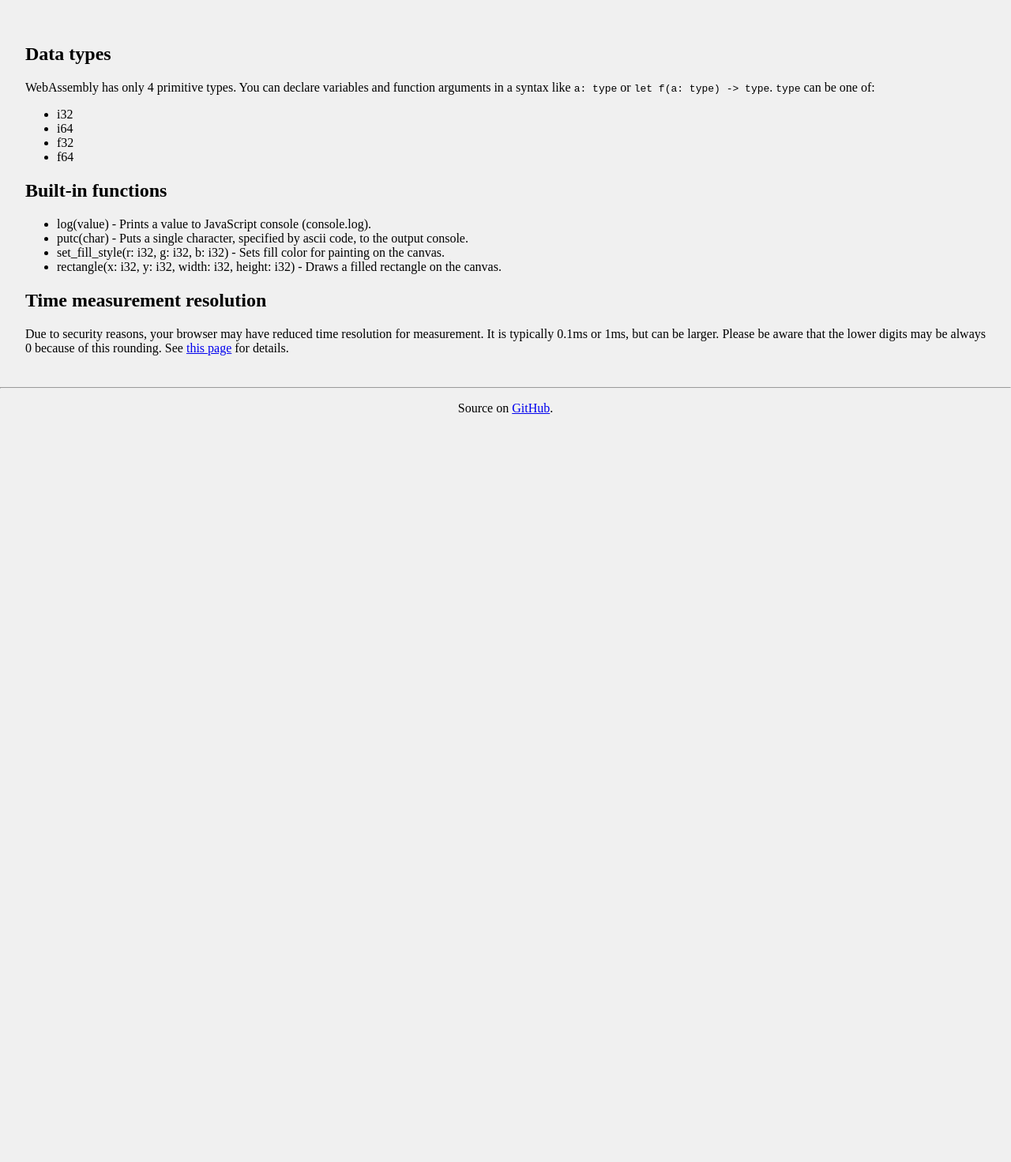
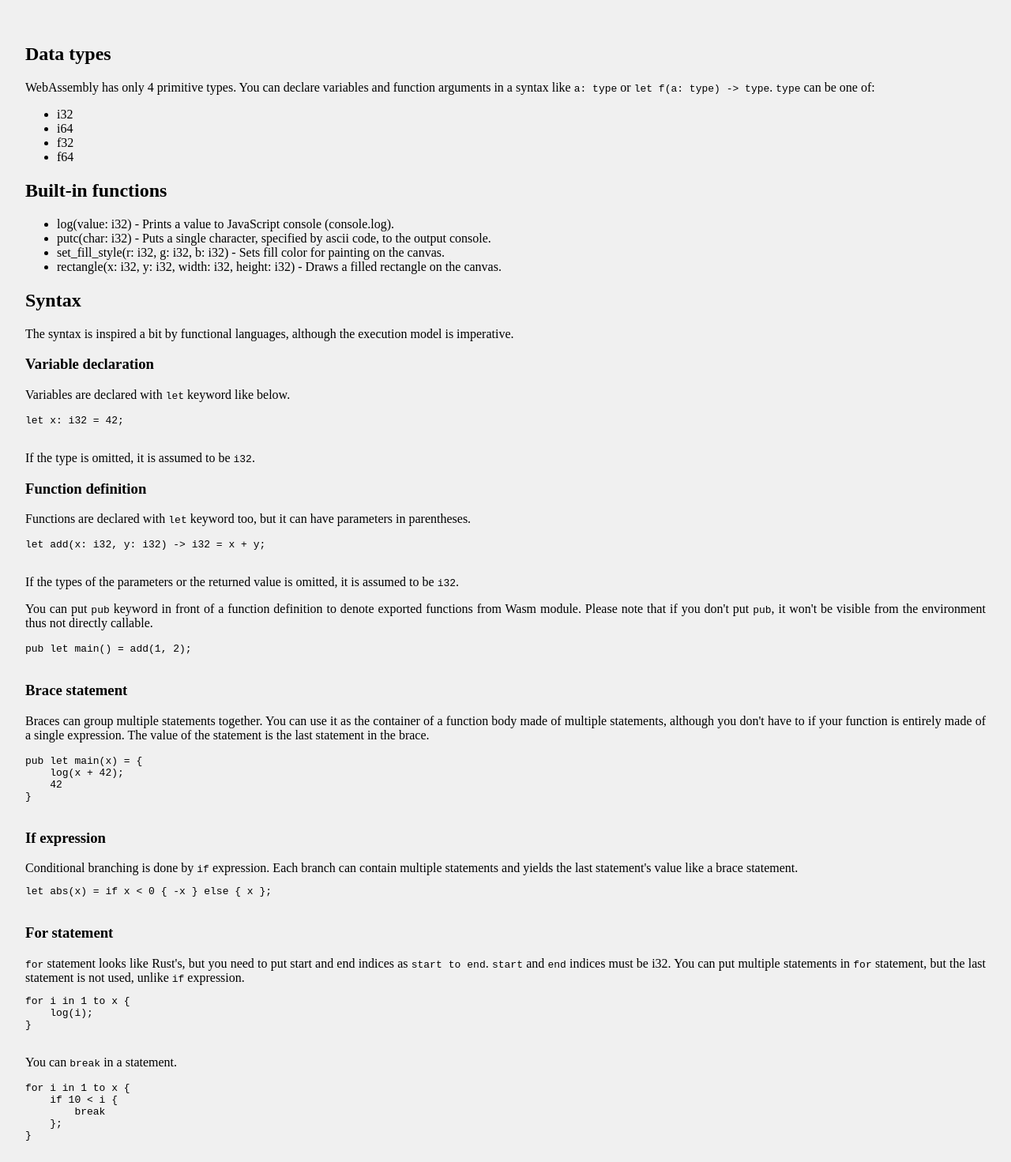
Before and after one commit to msakuta/wascal, a website built with webpack: page wasm/index.html in a window 1280 px wide. Shown: the part 1289-2760 px from the top of the page at 79% size. Before the commit the page ends 1831 px from the top, so only its background shows below. Built offline with nearby package versions, Linux system fonts and the light colour scheme.

Commit message:
Add syntax to the web page description

```diff
--- a/wasm/index.html
+++ b/wasm/index.html
@@ -79,11 +79,95 @@
             <h2>Built-in functions</h2>
 
             <ul>
-            <li>log(value) - Prints a value to JavaScript console (console.log).</li>
-            <li>putc(char) - Puts a single character, specified by ascii code, to the output console.</li>
+            <li>log(value: i32) - Prints a value to JavaScript console (console.log).</li>
+            <li>putc(char: i32) - Puts a single character, specified by ascii code, to the output console.</li>
             <li>set_fill_style(r: i32, g: i32, b: i32) - Sets fill color for painting on the canvas.</li>
             <li>rectangle(x: i32, y: i32, width: i32, height: i32) - Draws a filled rectangle on the canvas.</li>
             </ul>
+
+            <h2>Syntax</h2>
+            The syntax is inspired a bit by functional languages, although the execution model is imperative.
+            <h3>Variable declaration</h3>
+            <p>
+                Variables are declared with <tt>let</tt> keyword like below.
+            </p>
+
+            <pre>
+let x: i32 = 42;
+            </pre>
+
+            <p>
+            If the type is omitted, it is assumed to be <tt>i32</tt>.
+            </p>
+
+            <h3>Function definition</h3>
+            <p>
+            Functions are declared with <tt>let</tt> keyword too, but it can have parameters in parentheses.
+            </p>
+
+            <pre>
+let add(x: i32, y: i32) -> i32 = x + y;
+            </pre>
+
+            <p>
+            If the types of the parameters or the returned value is omitted, it is assumed to be <tt>i32</tt>.
+            </p>
+
+            <p>
+            You can put <tt>pub</tt> keyword in front of a function definition to denote exported functions from Wasm module.
+            Please note that if you don't put <tt>pub</tt>, it won't be visible from the environment thus not directly callable.
+            </p>
+
+            <pre>
+pub let main() = add(1, 2);
+            </pre>
+
+            <h3>Brace statement</h3>
+            <p>
+            Braces can group multiple statements together.
+            You can use it as the container of a function body made of multiple statements, although you don't have to
+            if your function is entirely made of a single expression.
+            The value of the statement is the last statement in the brace.
+            </p>
+
+            <pre>
+pub let main(x) = {
+    log(x + 42);
+    42
+}
+            </pre>
+
+            <h3>If expression</h3>
+            Conditional branching is done by <tt>if</tt> expression.
+            Each branch can contain multiple statements and yields the last statement's value like a brace statement.
+
+            <pre>
+let abs(x) = if x < 0 { -x } else { x };
+            </pre>
+
+            <h3>For statement</h3>
+            <tt>for</tt> statement looks like Rust's, but you need to put start and end indices as <tt>start to end</tt>.
+            <tt>start</tt> and <tt>end</tt> indices must be i32.
+            You can put multiple statements in <tt>for</tt> statement,
+            but the last statement is not used, unlike <tt>if</tt> expression.
+
+            <pre>
+for i in 1 to x {
+    log(i);
+}
+            </pre>
+
+            <p>
+            You can <tt>break</tt> in a statement.
+            </p>
+
+            <pre>
+for i in 1 to x {
+    if 10 < i {
+        break
+    };
+}
+            </pre>
 
             <h2 id="Time">Time measurement resolution</h2>
             Due to security reasons, your browser may have reduced time resolution for measurement.
```
